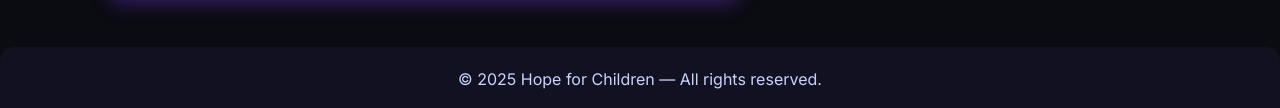
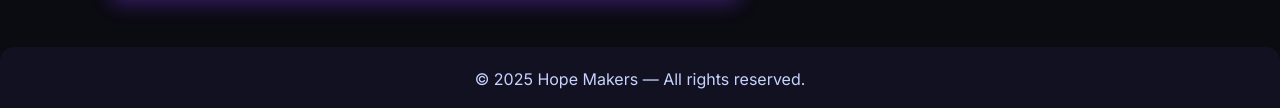
Before and after one commit to SAlmi-maker/Hope_Makers, a plain HTML site: page index.html in a window 1280 px wide. Shown: the part 1088-1196 px from the top of the page. Drawn offline with Linux system fonts and the light colour scheme.

Commit message:
Update index.html

```diff
--- a/index.html
+++ b/index.html
@@ -296,7 +296,7 @@
 </main>
 
 <footer>
-  © 2025 Hope for Children — All rights reserved.
+  © 2025 Hope Makers — All rights reserved.
 </footer>
 
 </body>
```
